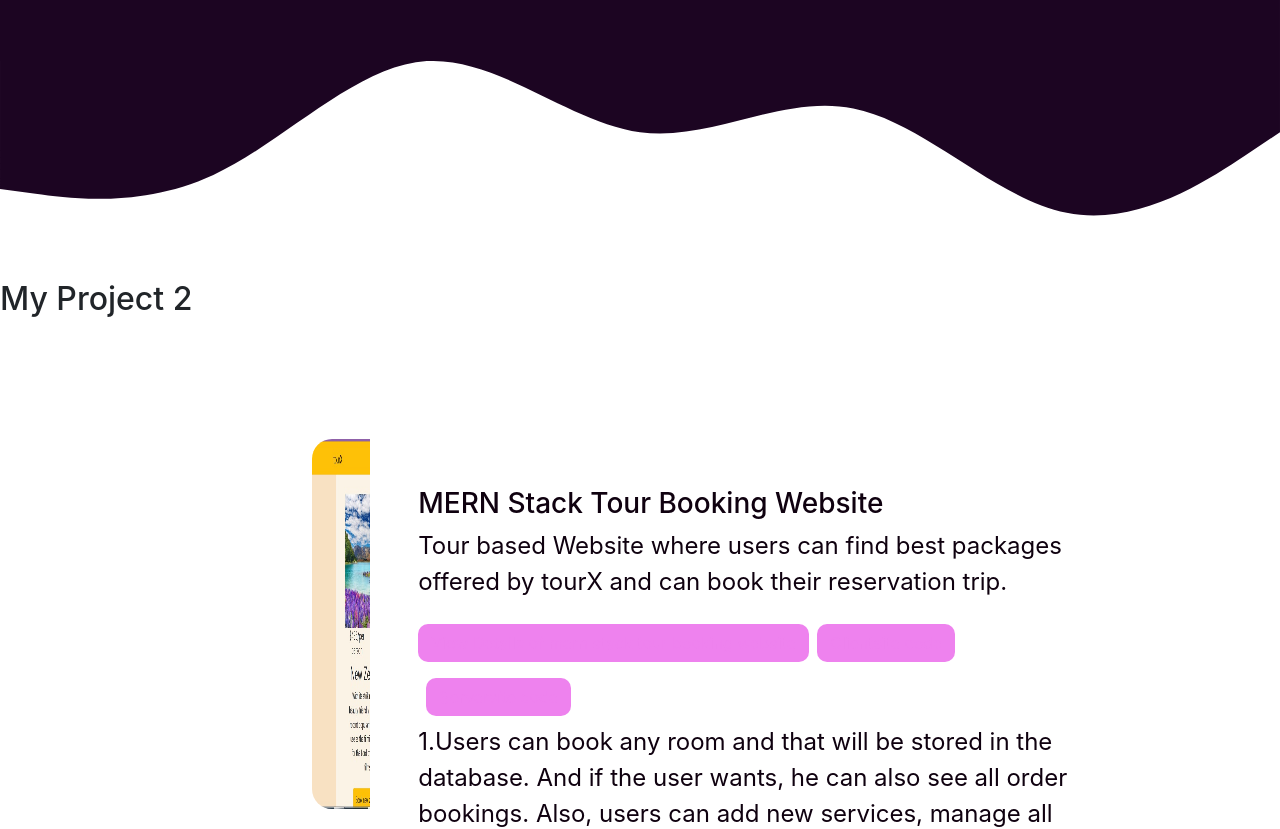
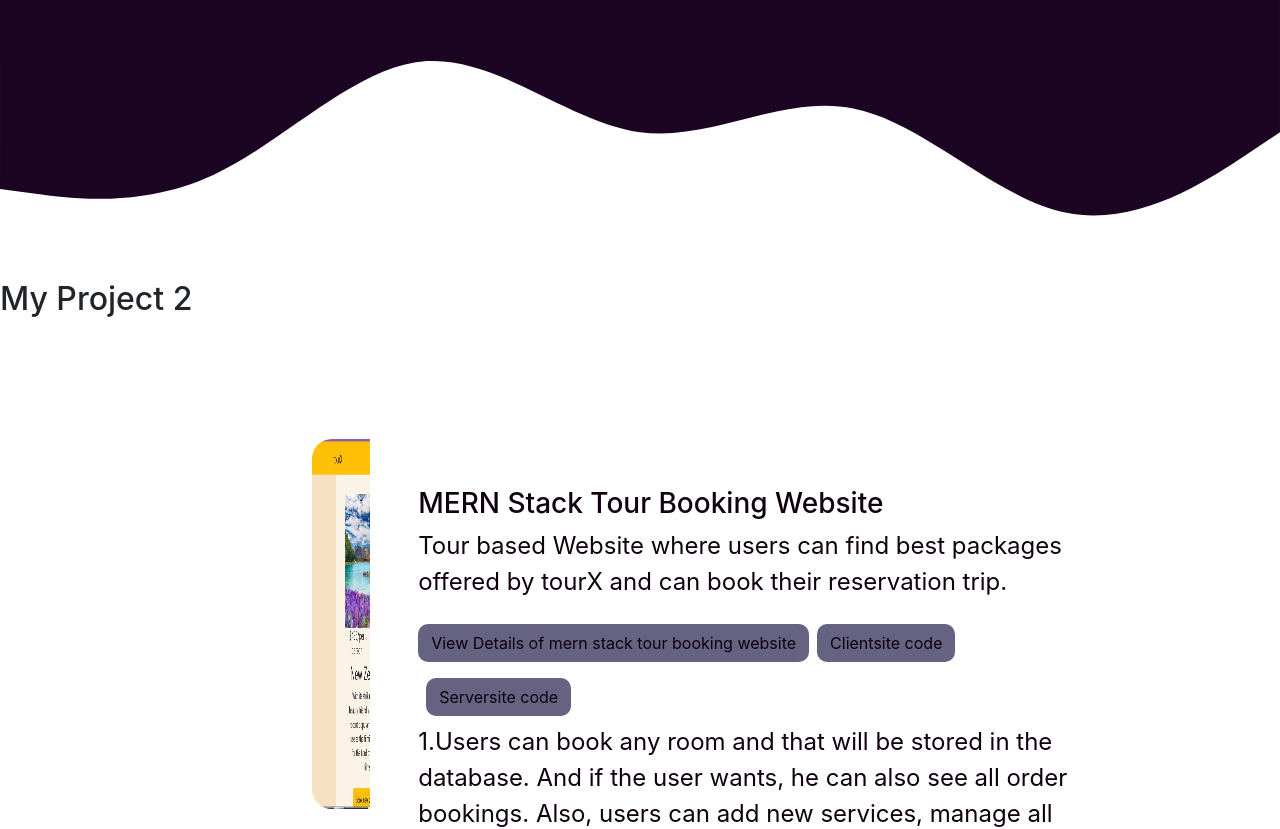
Before and after one commit to mariamim06/my-portfolio, a React (Create React App) app: page /project2 in a window 1280 px wide. Shown: the top 829 px of the page. Built offline with nearby package versions, Linux system fonts and the light colour scheme; a web font is replaced by a local one.

Commit message:
opacity increased

```diff
--- a/src/Home/Intro/Intro.css
+++ b/src/Home/Intro/Intro.css
@@ -19,7 +19,7 @@
 .button{
     border: 2px solid rgb(61, 24, 95);
     width: 20rem;
-    opacity: 90%;
+    /* opacity: 90%; */
     color: rgb(248, 248, 248);
     border-radius: 5px;
     margin-top: .7rem;
--- a/src/Home/Main/Main.css
+++ b/src/Home/Main/Main.css
@@ -8,10 +8,8 @@
     font-family: 'Lobster', cursive;
     color: darkgrey;
 }
-.btn{
-    background-color: violet;
-color: violet;
-}
+
+
 .drawer{
     /* background-image: url("../../Images/Background/../../Images/Header/d4lkmbj-25c7abd6-7b0c-40e2-9cce-1e6984d6d49b.jpg"); */
 
@@ -40,7 +38,7 @@ color: violet;
 background-color: rgb(61, 24, 95);
 width: 10rem;
 /* height: 3rem; */
-opacity: 70%;
+/* opacity: 70%; */
 color: rgb(248, 248, 248);
 border-radius: 15px;
 margin-top: .7rem;
--- a/src/Home/SendMail/SendMail.css
+++ b/src/Home/SendMail/SendMail.css
@@ -29,7 +29,7 @@
 }
 .form{
     background-color: rebeccapurple;
-    opacity: 70%;
+    /* opacity: 70%; */
     margin: 3rem;
     padding: 5rem;
     border-radius: 15px;
```
